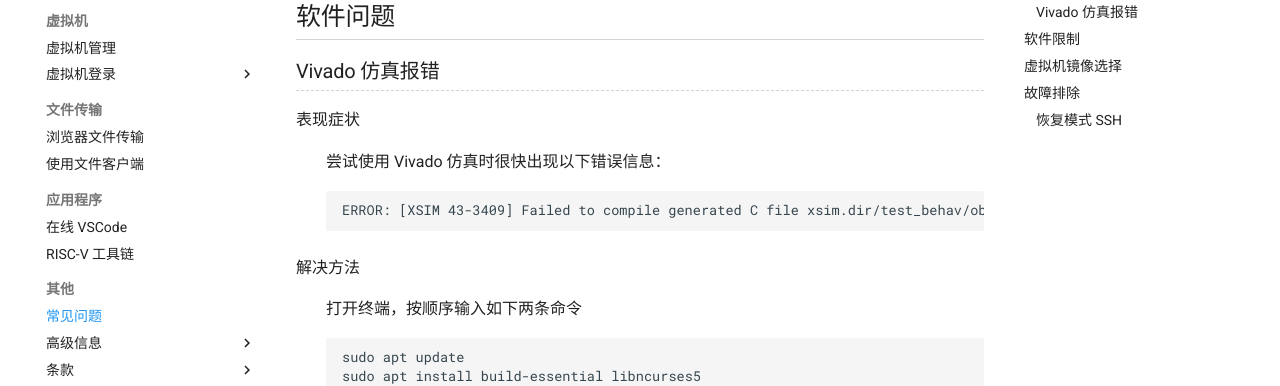
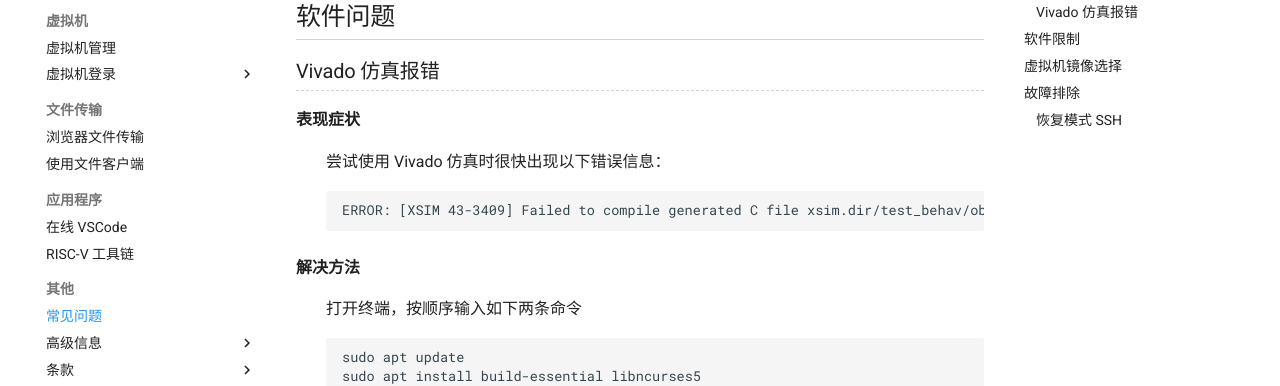
Before and after one commit to USTC-vlab/docs, an MkDocs documentation site: the page built from docs/faq.md, in a window 1280 px wide and 1400 px high, scrolled down 628 px. Shown: the part 150-536 px from the top of the window. Built offline with MkDocs 1.6.1 and Material for MkDocs 9.7.7, drawn with Linux system fonts in a browser that asks for light colours; comment, search, counter and statistics services are not loaded.

Commit message:
Update CSS for <dt>

````diff
--- a/docs/assets/css/extra.css
+++ b/docs/assets/css/extra.css
@@ -1,10 +1,14 @@
 .red, .red-important { color: red !important; }
+
 .darkred, .darkred-important { color: darkred !important; }
+
 .orangered, .orangered-important { color: orangered !important; }
-.orange, .orange-important { color: orange !important; }
+
 .green, .green-important { color: green !important; }
+
 .limegreen, .limegreen-important { color: limegreen !important; }
-.darkcyan, .darkcyan-important { color: darkcyan !important; }
+
+:root { --md-code-font-family: Roboto Mono, SFMono-Regular, Consolas, Liberation Mono, Menlo, monospace !important; }
 
 .md-typeset #references, .md-typeset .no-underline { margin-bottom: 0; padding-bottom: 0; border: none; }
 .md-typeset h2 { padding-bottom: 0.2em; border-bottom: 1px solid #d3d3d3; }
@@ -12,10 +16,10 @@
 .md-typeset h4 { font-size: 1.17em; }
 .md-typeset h5 { font-size: 1.08em; }
 .md-typeset h6 { font-size: 1em; }
+.md-typeset dt { font-weight: bold; }
 .md-typeset img { display: block; margin-left: auto; margin-right: auto; }
 .md-typeset .img-inline { display: inline-block; vertical-align: text-bottom; }
 .md-typeset .img-border { border: 1px solid black; }
-.md-typeset code, .md-typeset kbd, .md-typeset pre { font-family: Roboto Mono, SFMono-Regular, Consolas, Liberation Mono, Menlo, monospace !important; }
 .md-typeset kbd { box-shadow: 0 0 0 0.05rem var(--md-default-fg-color--lighter), 0 0.1rem 0 var(--md-default-fg-color--lighter), inset 0 -0.1rem 0.2rem var(--md-default-bg-color); }
 .md-typeset .admonition, .md-typeset details { font-size: 0.9em; }
 .md-typeset .md-typeset__table { display: block; margin-left: auto; margin-right: auto; }
--- a/docs/faq.md
+++ b/docs/faq.md
@@ -2,7 +2,7 @@
 
 ## 连接问题 {#connection}
 
-**虚拟机无法连接**
+虚拟机无法连接
 
 :   请检查以下项目：
 
@@ -13,11 +13,11 @@
 
     - 你所在的网络可能屏蔽了 5900 端口（VNC 协议的标准端口），请尝试使用 449 端口，即在服务器地址处填入 `vlab.ustc.edu.cn:449`。如果很不幸两个端口都被屏蔽了，请使用浏览器登录。
 
-**虚拟机连接时提示密码错误**
+虚拟机连接时提示密码错误
 
 :   远程桌面连接方式使用 [Vlab 平台的登录密码](web.md#change-password)，而不是虚拟机内的密码。
 
-**使用网络信息中心的 Web VPN 访问桌面登录页面 noVNC 时显示 noVNC encoutnered an error**
+使用网络信息中心的 Web VPN 访问桌面登录页面 noVNC 时显示 noVNC encoutnered an error
 
 :   ```yaml
     SyntaxError: import declarations may only appear at top level of a module
````
